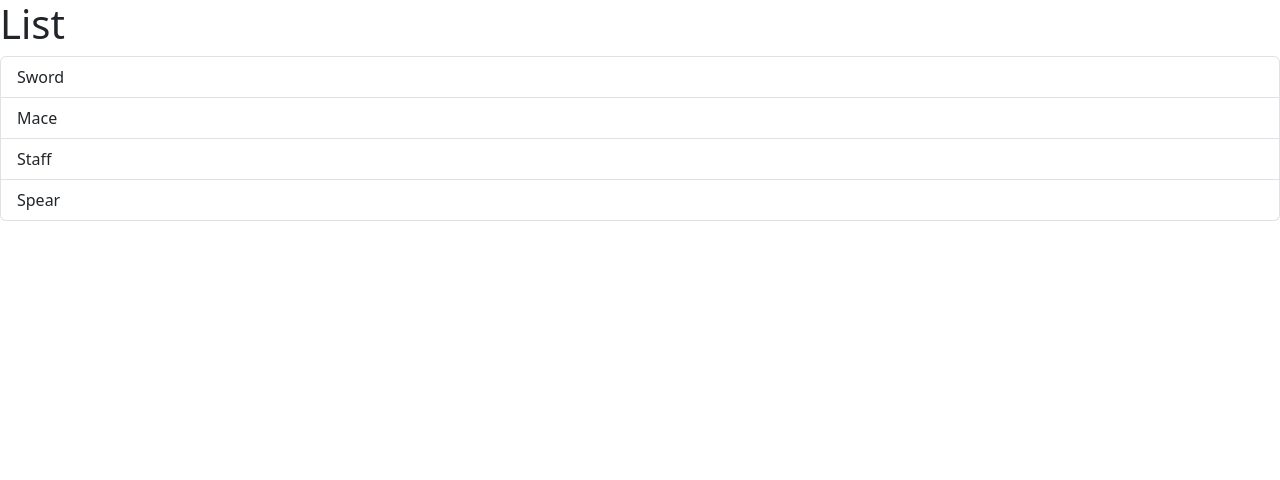
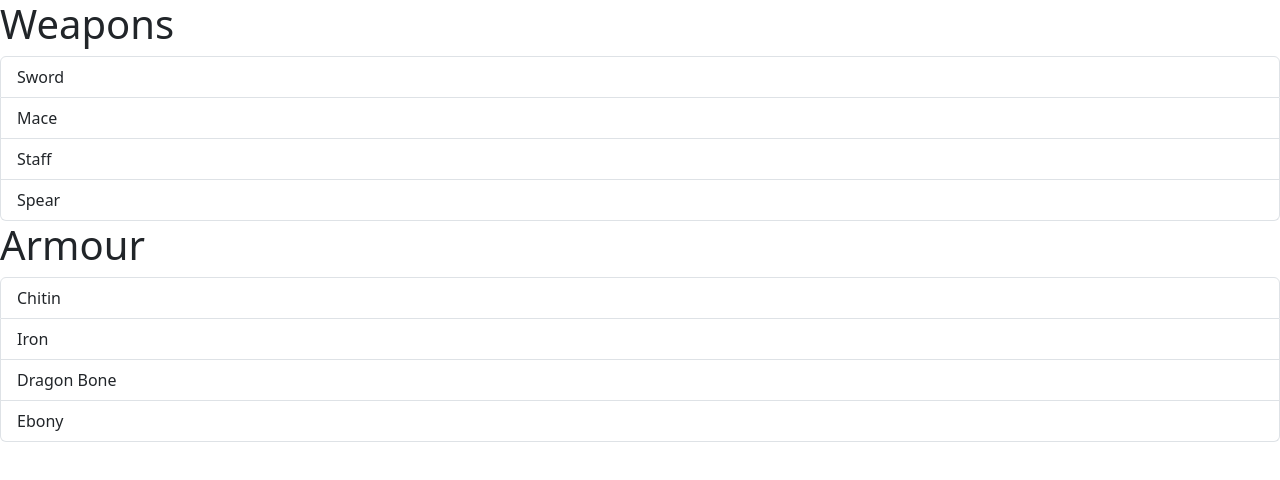
Before and after one commit to limbospoon/first-react-app, a React (Vite) app: page / in a window 1280 px wide. Shown: the top 480 px of the page. Built offline with nearby package versions, Linux system fonts and the light colour scheme.

Commit message:
added seconds list and made list

```diff
--- a/src/App.tsx
+++ b/src/App.tsx
@@ -1,8 +1,14 @@
 import ListGroup from "./components/ListGroup";
 
-function App()
-{
-  return <div><ListGroup /></div>
+function App() {
+  const weapons = ["Sword", "Mace", "Staff", "Spear"];
+  const armour = ["Chitin", "Iron", "Dragon Bone", "Ebony"];
+  return (
+    <div>
+      <ListGroup items={weapons} heading="Weapons"/>
+      <ListGroup items={armour} heading="Armour"/>
+    </div>
+  );
 }
 
 export default App;
--- a/src/components/ListGroup.tsx
+++ b/src/components/ListGroup.tsx
@@ -1,13 +1,17 @@
 import { useState } from "react";
 
-function ListGroup() {
-  const items = ["Sword", "Mace", "Staff", "Spear"];
+interface ListGroupProps {
+  items: string[];
+  heading: string;
+}
+
+function ListGroup(props: ListGroupProps) {
 
   /* Make react dynamic var for compent */
   const [selectedIndex, setSelectedIndex] = useState(-1);
 
   /* Check if list is empty */
-  const ListSizeCheck = items.length === 0 && <p>No Item Found</p>;
+  const ListSizeCheck = props.items.length === 0 && <p>No Item Found</p>;
   /* Function that returns ListSizeCheck variable */
   const ListIsEmpty = () => {
     return ListSizeCheck;
@@ -16,15 +20,25 @@ function ListGroup() {
   return (
     /* Can only return html elements but using curly braces allows you to return more then html elements */
     <>
-      <h1>List</h1>
+      <h1>{props.heading}</h1>
       {/* Call ListIsEmpty function this allows the page to change dynamic depending
         if the list is empty or not */}
       {ListIsEmpty()}
       {/* class needs to be changed to className for JSX */}
       <ul className="list-group">
         {/* Covert items to list elements. Note: must be done between curly braces */}
-        {items.map((item, index) => (
-          <li key={item} className={selectedIndex === index ? "list-group-item active" : "list-group-item"} onClick={() => {setSelectedIndex(index);}}>
+        {props.items.map((item, index) => (
+          <li
+            key={item}
+            className={
+              selectedIndex === index
+                ? "list-group-item active"
+                : "list-group-item"
+            }
+            onClick={() => {
+              setSelectedIndex(index);
+            }}
+          >
             {item}
           </li>
         ))}
```
